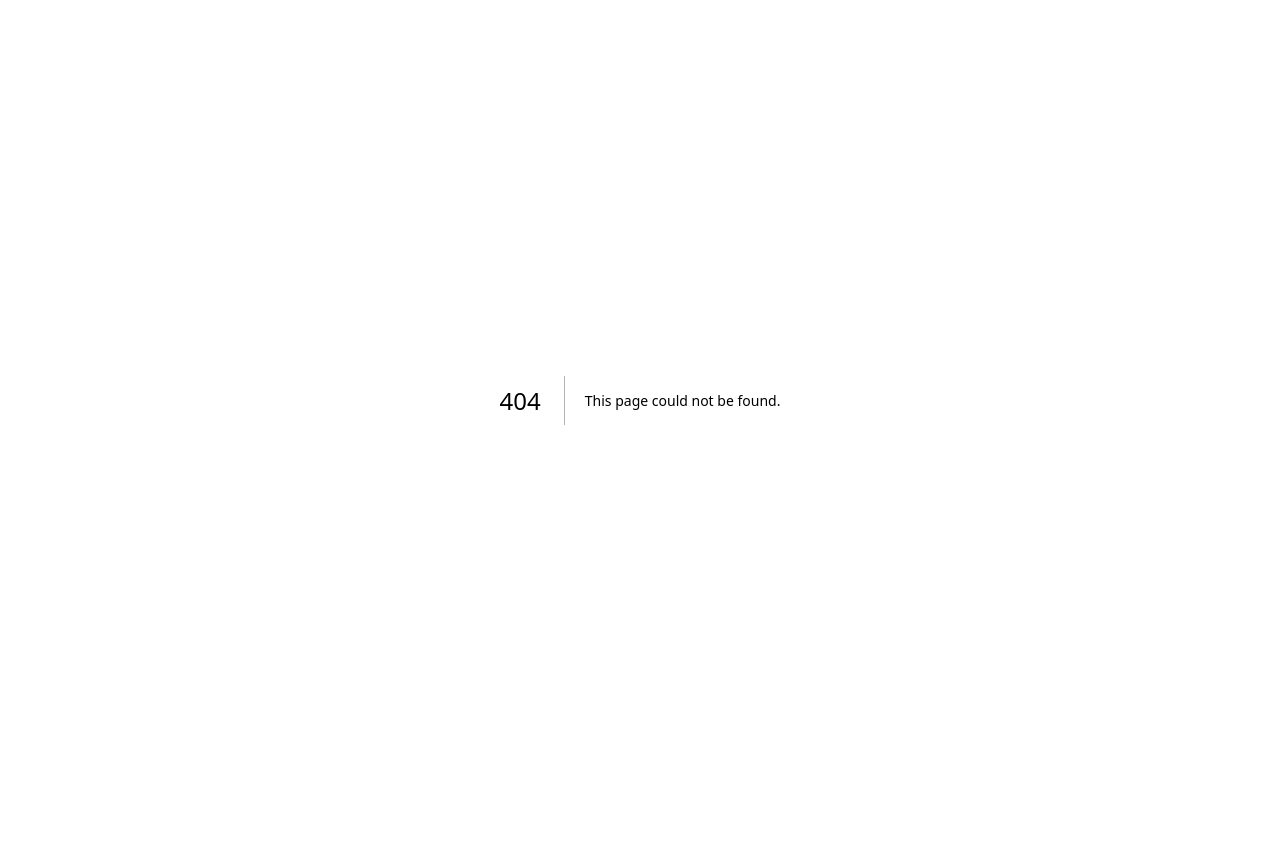
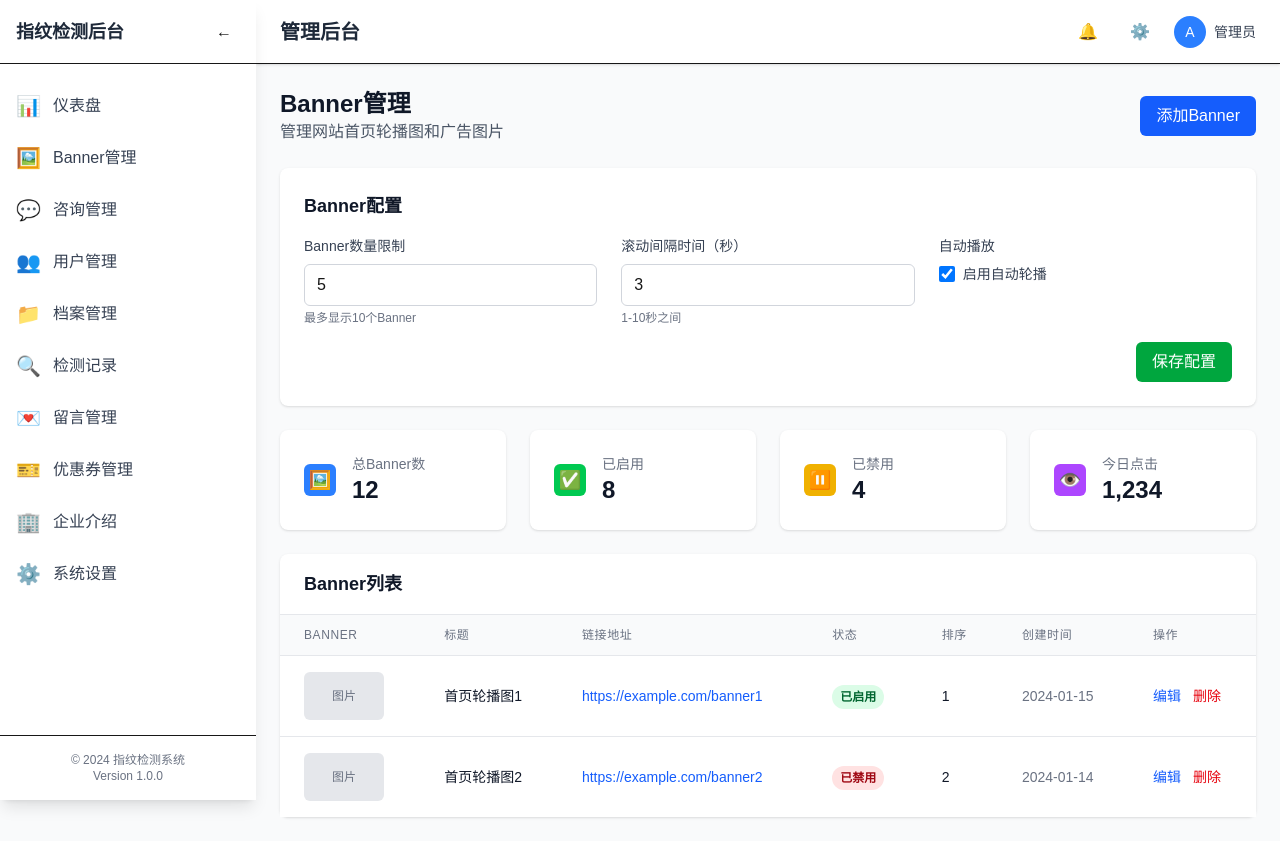
Before and after one commit to zhouyuChina/finger-detect-backend, a Next.js app: page /dashboard/banners in a window 1280 px wide. Before the commit this address had no page. Before the commit the page ends 800 px from the top, so only its background shows below. Built offline with nearby package versions, Linux system fonts and the light colour scheme.

Commit message:
更新 Banner 管理页面：增加数量管理、滚动间隔时间管理，表格增加超链接地址

```diff
--- /dev/null
+++ b/src/app/dashboard/banners/page.js
@@ -0,0 +1,236 @@
+import AdminLayout from '@/components/layout/AdminLayout'
+
+export default function BannersPage() {
+  const banners = [
+    {
+      id: 1,
+      title: '首页轮播图1',
+      image: '/api/placeholder/800/400',
+      link: 'https://example.com/banner1',
+      status: 'active',
+      sort: 1,
+      createdAt: '2024-01-15'
+    },
+    {
+      id: 2,
+      title: '首页轮播图2',
+      image: '/api/placeholder/800/400',
+      link: 'https://example.com/banner2',
+      status: 'inactive',
+      sort: 2,
+      createdAt: '2024-01-14'
+    }
+  ]
+
+  const bannerContent = (
+    <div className="space-y-6">
+      {/* 页面标题 */}
+      <div className="flex justify-between items-center">
+        <div>
+          <h1 className="text-2xl font-bold text-gray-900">Banner管理</h1>
+          <p className="text-gray-600">管理网站首页轮播图和广告图片</p>
+        </div>
+        <button className="bg-blue-600 text-white px-4 py-2 rounded-md hover:bg-blue-700">
+          添加Banner
+        </button>
+      </div>
+
+      {/* 配置管理 */}
+      <div className="bg-white rounded-lg shadow p-6">
+        <h2 className="text-lg font-semibold text-gray-900 mb-4">Banner配置</h2>
+        <div className="grid grid-cols-1 md:grid-cols-3 gap-6">
+          <div>
+            <label className="block text-sm font-medium text-gray-700 mb-2">
+              Banner数量限制
+            </label>
+            <input
+              type="number"
+              defaultValue="5"
+              min="1"
+              max="10"
+              className="w-full px-3 py-2 border border-gray-300 rounded-md focus:outline-none focus:ring-2 focus:ring-blue-500 focus:border-transparent"
+            />
+            <p className="text-xs text-gray-500 mt-1">最多显示10个Banner</p>
+          </div>
+
+          <div>
+            <label className="block text-sm font-medium text-gray-700 mb-2">
+              滚动间隔时间（秒）
+            </label>
+            <input
+              type="number"
+              defaultValue="3"
+              min="1"
+              max="10"
+              className="w-full px-3 py-2 border border-gray-300 rounded-md focus:outline-none focus:ring-2 focus:ring-blue-500 focus:border-transparent"
+            />
+            <p className="text-xs text-gray-500 mt-1">1-10秒之间</p>
+          </div>
+
+          <div>
+            <label className="block text-sm font-medium text-gray-700 mb-2">
+              自动播放
+            </label>
+            <div className="flex items-center">
+              <input
+                type="checkbox"
+                defaultChecked
+                className="h-4 w-4 text-blue-600 focus:ring-blue-500 border-gray-300 rounded"
+              />
+              <label className="ml-2 text-sm text-gray-700">启用自动轮播</label>
+            </div>
+          </div>
+        </div>
+
+        <div className="mt-4 flex justify-end">
+          <button className="bg-green-600 text-white px-4 py-2 rounded-md hover:bg-green-700">
+            保存配置
+          </button>
+        </div>
+      </div>
+
+      {/* 统计卡片 */}
+      <div className="grid grid-cols-1 md:grid-cols-4 gap-6">
+        <div className="bg-white rounded-lg shadow p-6">
+          <div className="flex items-center">
+            <div className="flex-shrink-0">
+              <div className="w-8 h-8 bg-blue-500 rounded-md flex items-center justify-center">
+                <span className="text-white text-lg">🖼️</span>
+              </div>
+            </div>
+            <div className="ml-4">
+              <p className="text-sm font-medium text-gray-500">总Banner数</p>
+              <p className="text-2xl font-semibold text-gray-900">12</p>
+            </div>
+          </div>
+        </div>
+
+        <div className="bg-white rounded-lg shadow p-6">
+          <div className="flex items-center">
+            <div className="flex-shrink-0">
+              <div className="w-8 h-8 bg-green-500 rounded-md flex items-center justify-center">
+                <span className="text-white text-lg">✅</span>
+              </div>
+            </div>
+            <div className="ml-4">
+              <p className="text-sm font-medium text-gray-500">已启用</p>
+              <p className="text-2xl font-semibold text-gray-900">8</p>
+            </div>
+          </div>
+        </div>
+
+        <div className="bg-white rounded-lg shadow p-6">
+          <div className="flex items-center">
+            <div className="flex-shrink-0">
+              <div className="w-8 h-8 bg-yellow-500 rounded-md flex items-center justify-center">
+                <span className="text-white text-lg">⏸️</span>
+              </div>
+            </div>
+            <div className="ml-4">
+              <p className="text-sm font-medium text-gray-500">已禁用</p>
+              <p className="text-2xl font-semibold text-gray-900">4</p>
+            </div>
+          </div>
+        </div>
+
+        <div className="bg-white rounded-lg shadow p-6">
+          <div className="flex items-center">
+            <div className="flex-shrink-0">
+              <div className="w-8 h-8 bg-purple-500 rounded-md flex items-center justify-center">
+                <span className="text-white text-lg">👁️</span>
+              </div>
+            </div>
+            <div className="ml-4">
+              <p className="text-sm font-medium text-gray-500">今日点击</p>
+              <p className="text-2xl font-semibold text-gray-900">1,234</p>
+            </div>
+          </div>
+        </div>
+      </div>
+
+      {/* Banner列表 */}
+      <div className="bg-white rounded-lg shadow">
+        <div className="px-6 py-4 border-b border-gray-200">
+          <h2 className="text-lg font-semibold text-gray-900">Banner列表</h2>
+        </div>
+        <div className="overflow-x-auto">
+          <table className="min-w-full divide-y divide-gray-200">
+            <thead className="bg-gray-50">
+              <tr>
+                <th className="px-6 py-3 text-left text-xs font-medium text-gray-500 uppercase tracking-wider">
+                  Banner
+                </th>
+                <th className="px-6 py-3 text-left text-xs font-medium text-gray-500 uppercase tracking-wider">
+                  标题
+                </th>
+                <th className="px-6 py-3 text-left text-xs font-medium text-gray-500 uppercase tracking-wider">
+                  链接地址
+                </th>
+                <th className="px-6 py-3 text-left text-xs font-medium text-gray-500 uppercase tracking-wider">
+                  状态
+                </th>
+                <th className="px-6 py-3 text-left text-xs font-medium text-gray-500 uppercase tracking-wider">
+                  排序
+                </th>
+                <th className="px-6 py-3 text-left text-xs font-medium text-gray-500 uppercase tracking-wider">
+                  创建时间
+                </th>
+                <th className="px-6 py-3 text-left text-xs font-medium text-gray-500 uppercase tracking-wider">
+                  操作
+                </th>
+              </tr>
+            </thead>
+            <tbody className="bg-white divide-y divide-gray-200">
+              {banners.map((banner) => (
+                <tr key={banner.id}>
+                  <td className="px-6 py-4 whitespace-nowrap">
+                    <div className="w-20 h-12 bg-gray-200 rounded-md flex items-center justify-center">
+                      <span className="text-gray-500 text-xs">图片</span>
+                    </div>
+                  </td>
+                  <td className="px-6 py-4 whitespace-nowrap">
+                    <div className="text-sm font-medium text-gray-900">{banner.title}</div>
+                  </td>
+                  <td className="px-6 py-4 whitespace-nowrap">
+                    <div className="text-sm text-gray-900">
+                      <a
+                        href={banner.link}
+                        target="_blank"
+                        rel="noopener noreferrer"
+                        className="text-blue-600 hover:text-blue-900 truncate block max-w-xs"
+                        title={banner.link}
+                      >
+                        {banner.link}
+                      </a>
+                    </div>
+                  </td>
+                  <td className="px-6 py-4 whitespace-nowrap">
+                    <span className={`inline-flex px-2 py-1 text-xs font-semibold rounded-full ${
+                      banner.status === 'active'
+                        ? 'bg-green-100 text-green-800'
+                        : 'bg-red-100 text-red-800'
+                    }`}>
+                      {banner.status === 'active' ? '已启用' : '已禁用'}
+                    </span>
+                  </td>
+                  <td className="px-6 py-4 whitespace-nowrap text-sm text-gray-900">
+                    {banner.sort}
+                  </td>
+                  <td className="px-6 py-4 whitespace-nowrap text-sm text-gray-500">
+                    {banner.createdAt}
+                  </td>
+                  <td className="px-6 py-4 whitespace-nowrap text-sm font-medium">
+                    <button className="text-blue-600 hover:text-blue-900 mr-3">编辑</button>
+                    <button className="text-red-600 hover:text-red-900">删除</button>
+                  </td>
+                </tr>
+              ))}
+            </tbody>
+          </table>
+        </div>
+      </div>
+    </div>
+  )
+
+  return <AdminLayout>{bannerContent}</AdminLayout>
+}
--- a/src/components/layout/AdminLayout.js
+++ b/src/components/layout/AdminLayout.js
@@ -7,9 +7,14 @@ export default function AdminLayout({ children }) {
 
   const menuItems = [
     { name: '仪表盘', icon: '📊', href: '/dashboard' },
+    { name: 'Banner管理', icon: '🖼️', href: '/dashboard/banners' },
+    { name: '咨询管理', icon: '💬', href: '/dashboard/consultations' },
     { name: '用户管理', icon: '👥', href: '/dashboard/users' },
+    { name: '档案管理', icon: '📁', href: '/dashboard/archives' },
     { name: '检测记录', icon: '🔍', href: '/dashboard/detections' },
-    { name: '数据分析', icon: '📈', href: '/dashboard/analytics' },
+    { name: '留言管理', icon: '💌', href: '/dashboard/messages' },
+    { name: '优惠券管理', icon: '🎫', href: '/dashboard/coupons' },
+    { name: '企业介绍', icon: '🏢', href: '/dashboard/company' },
     { name: '系统设置', icon: '⚙️', href: '/dashboard/settings' },
   ]
 
@@ -31,7 +36,7 @@ export default function AdminLayout({ children }) {
         </div>
 
         {/* 菜单列表 */}
-        <nav className="mt-4">
+        <nav className="mt-4 overflow-y-auto" style={{ height: 'calc(100vh - 120px)' }}>
           {menuItems.map((item) => (
             <Link
               key={item.name}
@@ -45,7 +50,7 @@ export default function AdminLayout({ children }) {
         </nav>
 
         {/* 底部授权信息 */}
-        <div className="absolute bottom-0 left-0 right-0 p-4 border-t">
+        <div className="absolute bottom-0 left-0 right-0 p-4 border-t bg-white">
           {!collapsed && (
             <div className="text-xs text-gray-500 text-center">
               <p>© 2024 指纹检测系统</p>
```
